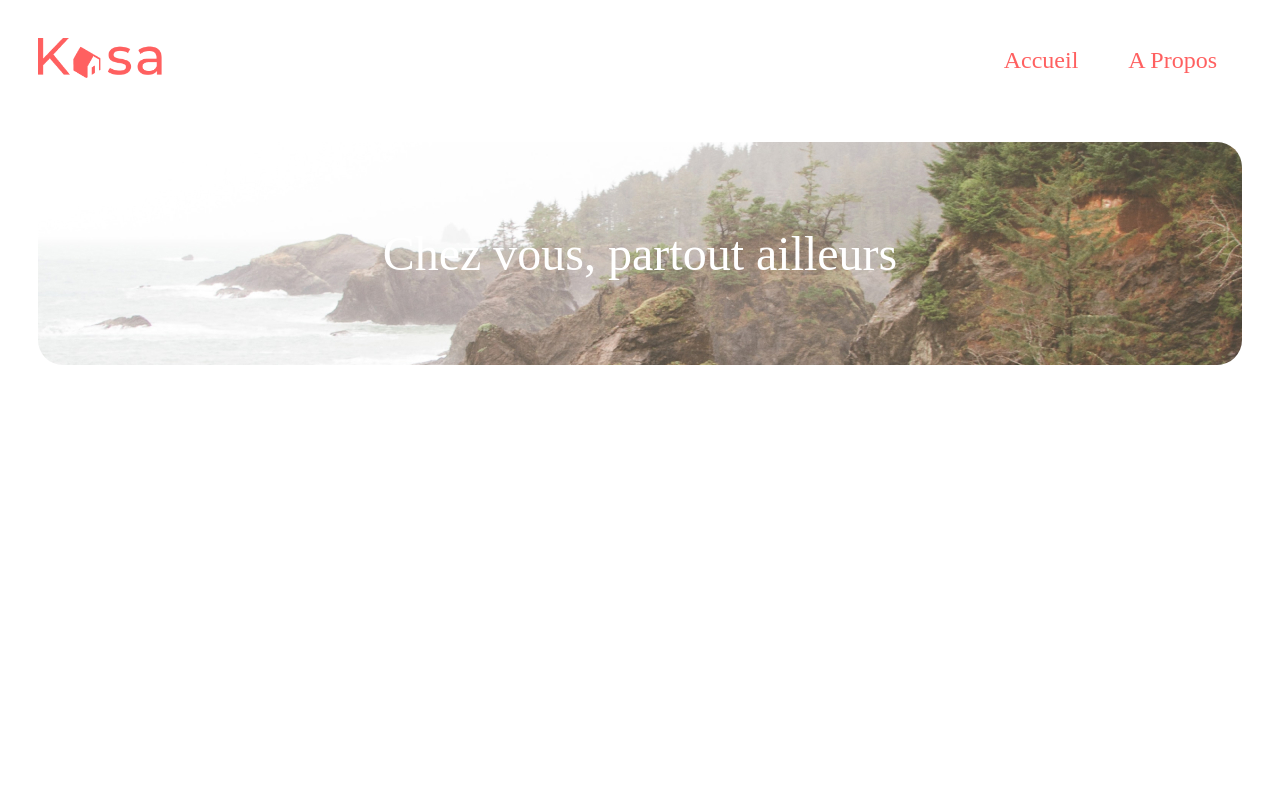
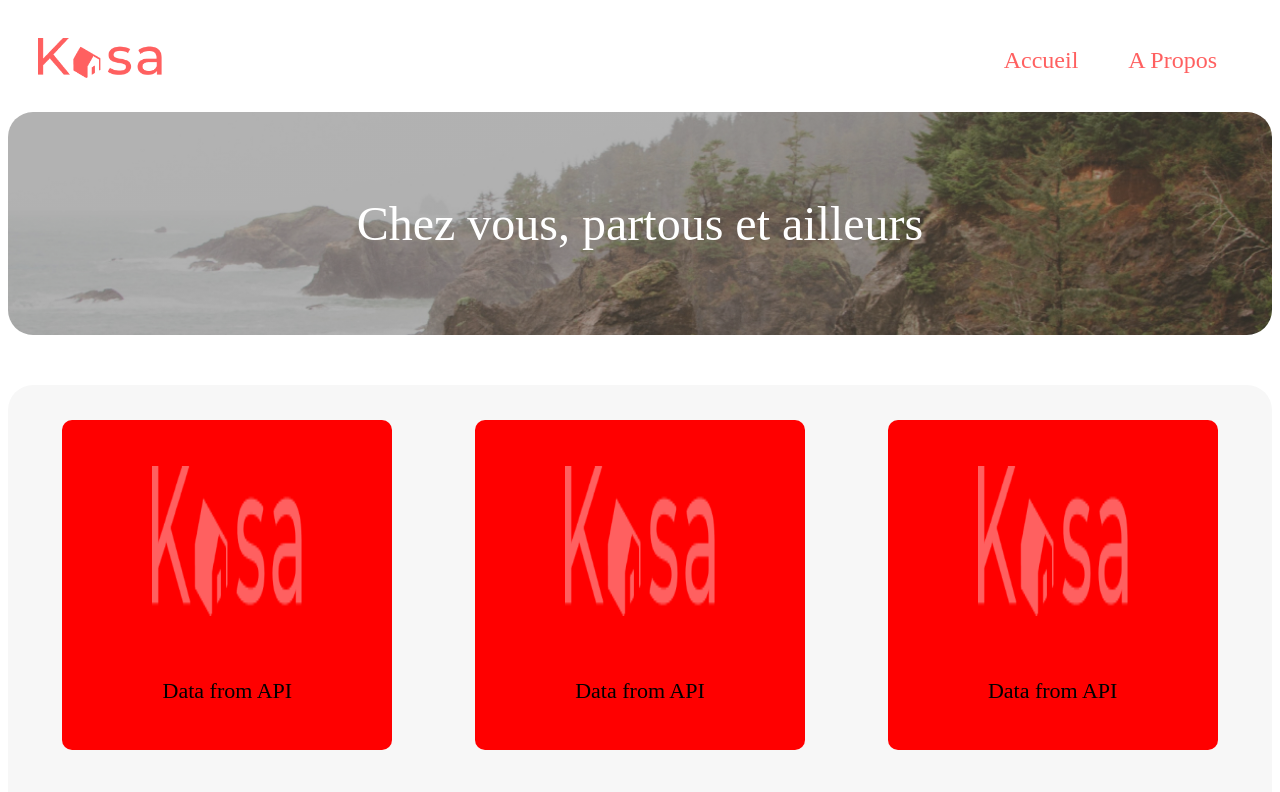
Before and after one commit to Charles-Antoine-FENET/OCR-Projet-7-React-Kasa-, a React (Create React App) app: page / in a window 1280 px wide. Shown: the top 792 px of the page. Built offline with nearby package versions, Linux system fonts and the light colour scheme.

Commit message:
Add Home main template

```diff
--- a/src/components/Banners/HomeBanner.jsx
+++ b/src/components/Banners/HomeBanner.jsx
@@ -5,9 +5,10 @@ const BannerContainer = styled.div`
   border-radius: 25px;
   height: 223px;
   display: flex;
-  justify-content:center;
-  align-items:center;
-  background-image: url(${HomeBannerIllustration});
+  justify-content: center;
+  align-items: center;
+  background-image: linear-gradient(rgba(0, 0, 0, 0.3), rgba(0, 0, 0, 0.3)),
+    url(${HomeBannerIllustration});
   background-size: cover;
 `
 const HomeTitle = styled.h1`
@@ -16,10 +17,10 @@ const HomeTitle = styled.h1`
   color: white;
 `
 
-function HomeBanner({text}) {
+function HomeBanner({ text }) {
   return (
     <BannerContainer>
-      <HomeTitle>Chez vous, partout ailleurs</HomeTitle>
+      <HomeTitle>{text}</HomeTitle>
     </BannerContainer>
   )
 }
--- /dev/null
+++ b/src/components/Card/index.jsx
@@ -0,0 +1,42 @@
+import styled from 'styled-components'
+
+const CardTitle = styled.span`
+  color: black;
+  font-size: 22px;
+  font-weight: normal;
+  align-self: center;
+`
+
+const CardImage = styled.img`
+  height: 150px;
+  width: 150px;
+  align-self: center;
+`
+
+const CardWrapper = styled.div`
+  display: flex;
+  flex-direction: column;
+  justify-content: space-around;
+  padding: 15px;
+  background-color: red;
+  border-radius: 10px;
+  width: 300px;
+  height: 300px;
+  transition: 200ms;
+  &:hover {
+    cursor: pointer;
+    box-shadow: 2px 2px 10px blue;
+  }
+`
+
+function Card({image, title}) {
+  return (
+    <CardWrapper>
+      <CardImage src= {image} alt="freelance" />
+      <CardTitle>{title}</CardTitle>
+    </CardWrapper>
+  )
+}
+
+
+export default Card
--- a/src/components/Cards.jsx
+++ /dev/null
@@ -1,6 +0,0 @@
-function Card() {
-  // un container qui va conterir une image
-  // Un title en bas dun container
-}
-
-export default Card
--- a/src/components/Footer/index.jsx
+++ b/src/components/Footer/index.jsx
@@ -11,6 +11,7 @@ const FooterContainer = styled.footer`
   flex-direction: column;
   align-items: center;
   padding: 30px;
+  margin-top: 100px;
 `
 
 const CopyrightText = styled.p`
--- a/src/components/Main.jsx
+++ /dev/null
@@ -1,3 +0,0 @@
-function Main(){
-    // Container
-}
--- a/src/pages/Home/index.jsx
+++ b/src/pages/Home/index.jsx
@@ -1,25 +1,39 @@
+import Card from '../../components/Card'
 import styled from 'styled-components'
 import HomeBanner from '../../components/Banners/HomeBanner.jsx'
+import HomeBannerIllustration from '../../assets/HomeBanner.jpg'
+import Logo from '../../assets/logo_primary.png'
+import colors from '../../utils/style/colors'
 
-const HomeWrapper = styled.main`
-height: 100vh;
-padding: 30px;
-
+const CardsContainer = styled.div`
+  display: grid;
+  gap: 24px;
+  grid-template-rows: 350px 350px;
+  grid-template-columns: repeat(3, 1fr);
+  align-items: center;
+  justify-items: center;
+  background-color: ${colors.backgroundLight};
+  border-radius: 25px;
+  padding: 25px;
+  margin : 50px 0px
 `
-
-const HomeContainer = styled.div`
-`
-
-
-
 
 function Home() {
   return (
-    <HomeWrapper>
-      <HomeContainer>
-        <HomeBanner/>
-      </HomeContainer>
-    </HomeWrapper>
+    <main>
+      <HomeBanner
+        image={HomeBannerIllustration}
+        text="Chez vous, partous et ailleurs"
+      />
+      <CardsContainer>
+        <Card image={Logo} title="Data from API" />
+        <Card image={Logo} title="Data from API" />
+        <Card image={Logo} title="Data from API" />
+        <Card image={Logo} title="Data from API" />
+        <Card image={Logo} title="Data from API" />
+        <Card image={Logo} title="Data from API" />
+      </CardsContainer>
+    </main>
   )
 }
 
```
Also changed, not shown: src/components/Gallery.jsx (deleted), src/utils/style/colors.js (indentation only), 2 other files (tests, documents, lock files or other folders).
